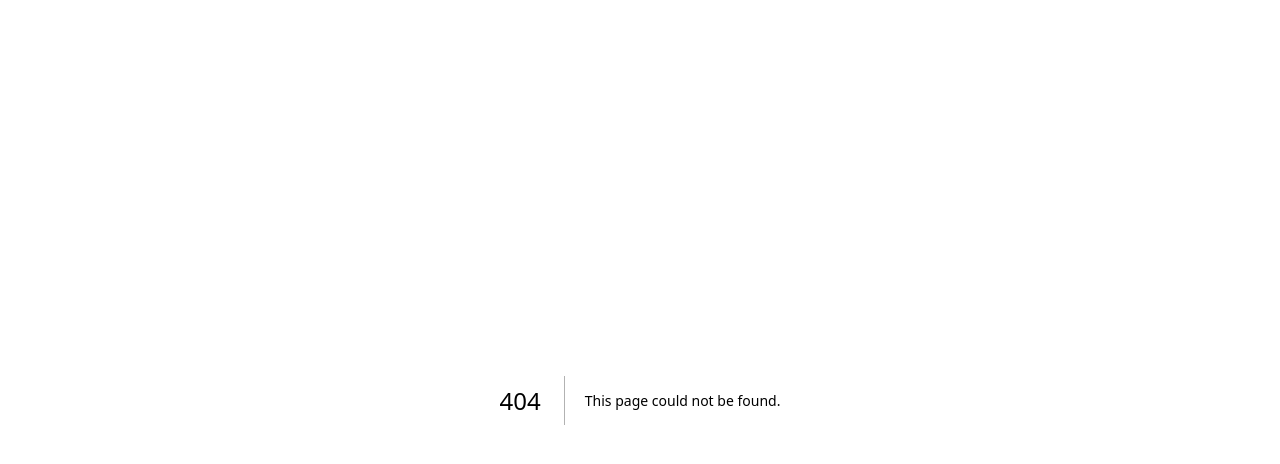
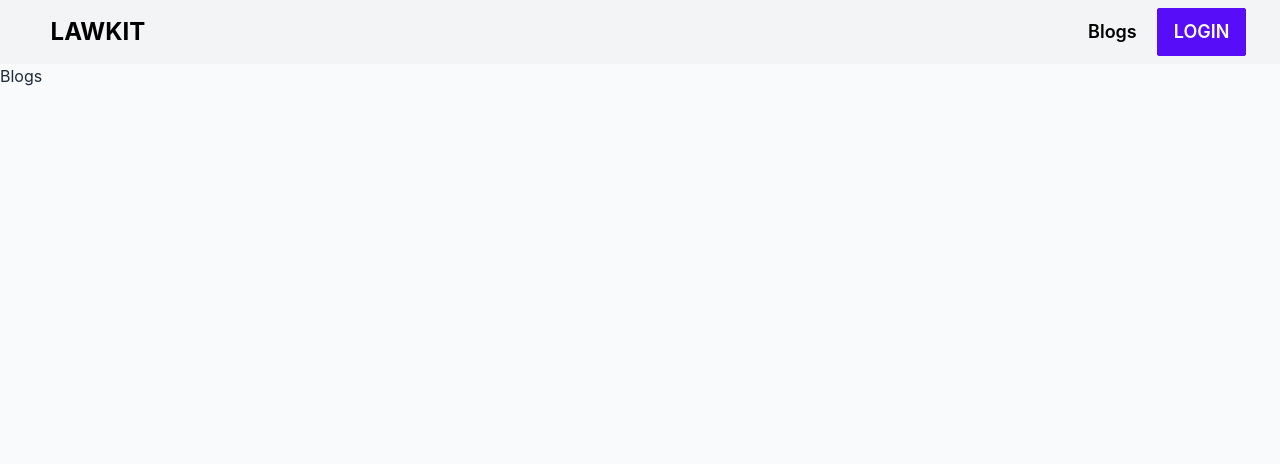
Before and after one commit to NamanAg0502/hackathon_vb_frontend, a Next.js app: page /blogs in a window 1280 px wide. Before the commit this address had no page. Shown: the top 464 px of the page. Built offline with nearby package versions, Linux system fonts and the light colour scheme.

Commit message:
navbar done

```diff
--- /dev/null
+++ b/components/Navbar.js
@@ -0,0 +1,30 @@
+import Image from 'next/image';
+import Link from 'next/link';
+
+const Navbar = () => {
+  return (
+    <div className=" bg-gray-100 text-black shadow-sm">
+      <div className="navbar w-[96%] mx-auto">
+        <div className="flex-1">
+          <Link href="/">
+            <div className="btn btn-ghost normal-case text-2xl font-bold">
+              LAWKIT
+            </div>
+          </Link>
+        </div>
+        <div className="flex flex-row items-center justify-between space-x-5">
+          <div className="font-semibold text-lg">
+            <Link href="/blogs">Blogs</Link>
+          </div>
+          <Link href="/login">
+            <div className="font-semibold text-lg btn btn-primary rounded-sm text-white">
+              Login
+            </div>
+          </Link>
+        </div>
+      </div>
+    </div>
+  );
+};
+
+export default Navbar;
--- a/next.config.js
+++ b/next.config.js
@@ -1,6 +1,9 @@
 /** @type {import('next').NextConfig} */
 const nextConfig = {
   reactStrictMode: true,
-}
+  images: {
+    domains: ['placeimg.com'],
+  },
+};
 
-module.exports = nextConfig
+module.exports = nextConfig;
--- a/pages/_app.js
+++ b/pages/_app.js
@@ -1,7 +1,13 @@
-import '../styles/globals.css'
+import Navbar from '../components/Navbar';
+import '../styles/globals.css';
 
 function MyApp({ Component, pageProps }) {
-  return <Component {...pageProps} />
+  return (
+    <div className="bg-gray-50">
+      <Navbar />
+      <Component {...pageProps} />
+    </div>
+  );
 }
 
-export default MyApp
+export default MyApp;
--- /dev/null
+++ b/pages/blogs.js
@@ -0,0 +1,11 @@
+const Blogs = () => {
+  return (
+    <div className="bg-gray-50 min-h-screen">
+      <div className="">
+        <h1>Blogs</h1>
+      </div>
+    </div>
+  );
+};
+
+export default Blogs;
--- a/pages/index.js
+++ b/pages/index.js
@@ -1,71 +1,7 @@
-import Head from 'next/head'
-import Image from 'next/image'
-import styles from '../styles/Home.module.css'
+import Navbar from '../components/Navbar';
 
-export default function Home() {
-  return (
-    <div className={styles.container}>
-      <Head>
-        <title>Create Next App</title>
-        <meta name="description" content="Generated by create next app" />
-        <link rel="icon" href="/favicon.ico" />
-      </Head>
+const Home = () => {
+  return <div className="bg-gray-50 min-h-screen"></div>;
+};
 
-      <main className={styles.main}>
-        <h1 className={styles.title}>
-          Welcome to <a href="https://nextjs.org">Next.js!</a>
-        </h1>
-
-        <p className={styles.description}>
-          Get started by editing{' '}
-          <code className={styles.code}>pages/index.js</code>
-        </p>
-
-        <div className={styles.grid}>
-          <a href="https://nextjs.org/docs" className={styles.card}>
-            <h2>Documentation &rarr;</h2>
-            <p>Find in-depth information about Next.js features and API.</p>
-          </a>
-
-          <a href="https://nextjs.org/learn" className={styles.card}>
-            <h2>Learn &rarr;</h2>
-            <p>Learn about Next.js in an interactive course with quizzes!</p>
-          </a>
-
-          <a
-            href="https://github.com/vercel/next.js/tree/canary/examples"
-            className={styles.card}
-          >
-            <h2>Examples &rarr;</h2>
-            <p>Discover and deploy boilerplate example Next.js projects.</p>
-          </a>
-
-          <a
-            href="https://vercel.com/new?utm_source=create-next-app&utm_medium=default-template&utm_campaign=create-next-app"
-            target="_blank"
-            rel="noopener noreferrer"
-            className={styles.card}
-          >
-            <h2>Deploy &rarr;</h2>
-            <p>
-              Instantly deploy your Next.js site to a public URL with Vercel.
-            </p>
-          </a>
-        </div>
-      </main>
-
-      <footer className={styles.footer}>
-        <a
-          href="https://vercel.com?utm_source=create-next-app&utm_medium=default-template&utm_campaign=create-next-app"
-          target="_blank"
-          rel="noopener noreferrer"
-        >
-          Powered by{' '}
-          <span className={styles.logo}>
-            <Image src="/vercel.svg" alt="Vercel Logo" width={72} height={16} />
-          </span>
-        </a>
-      </footer>
-    </div>
-  )
-}
+export default Home;
--- /dev/null
+++ b/pages/login.js
@@ -0,0 +1,5 @@
+const Login = () => {
+  return <div>Login</div>;
+};
+
+export default Login;
```
